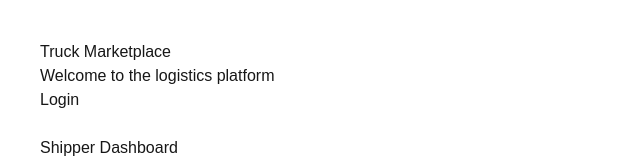
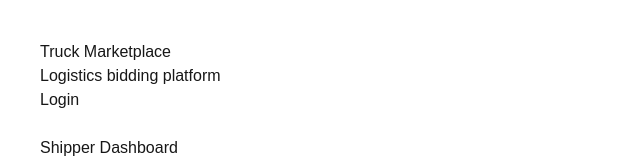
Before and after one commit to deepakmettur17-beep/truck-marketplace, a Next.js app: page / in a window 1280 px wide. Shown: the top 160 px of the page, without its empty margins (0-640 px from the left). Built offline with nearby package versions, Linux system fonts and the light colour scheme.

Commit message:
add homepage

```diff
--- a/app/page.tsx
+++ b/app/page.tsx
@@ -2,7 +2,8 @@ export default function Home() {
   return (
     <div style={{padding:40}}>
       <h1>Truck Marketplace</h1>
-      <p>Welcome to the logistics platform</p>
+
+      <p>Logistics bidding platform</p>
 
       <a href="/login">Login</a>
       <br/><br/>
```
